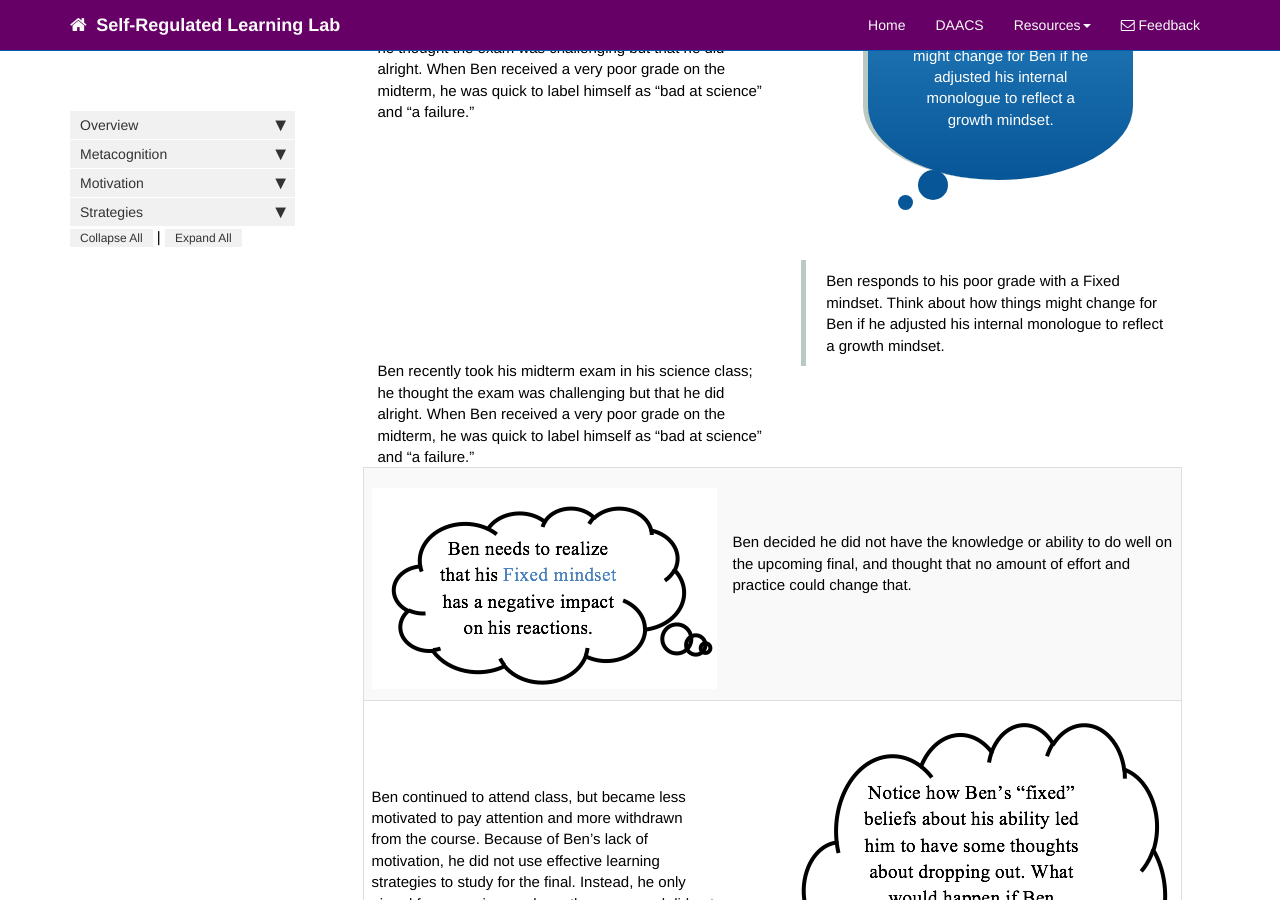
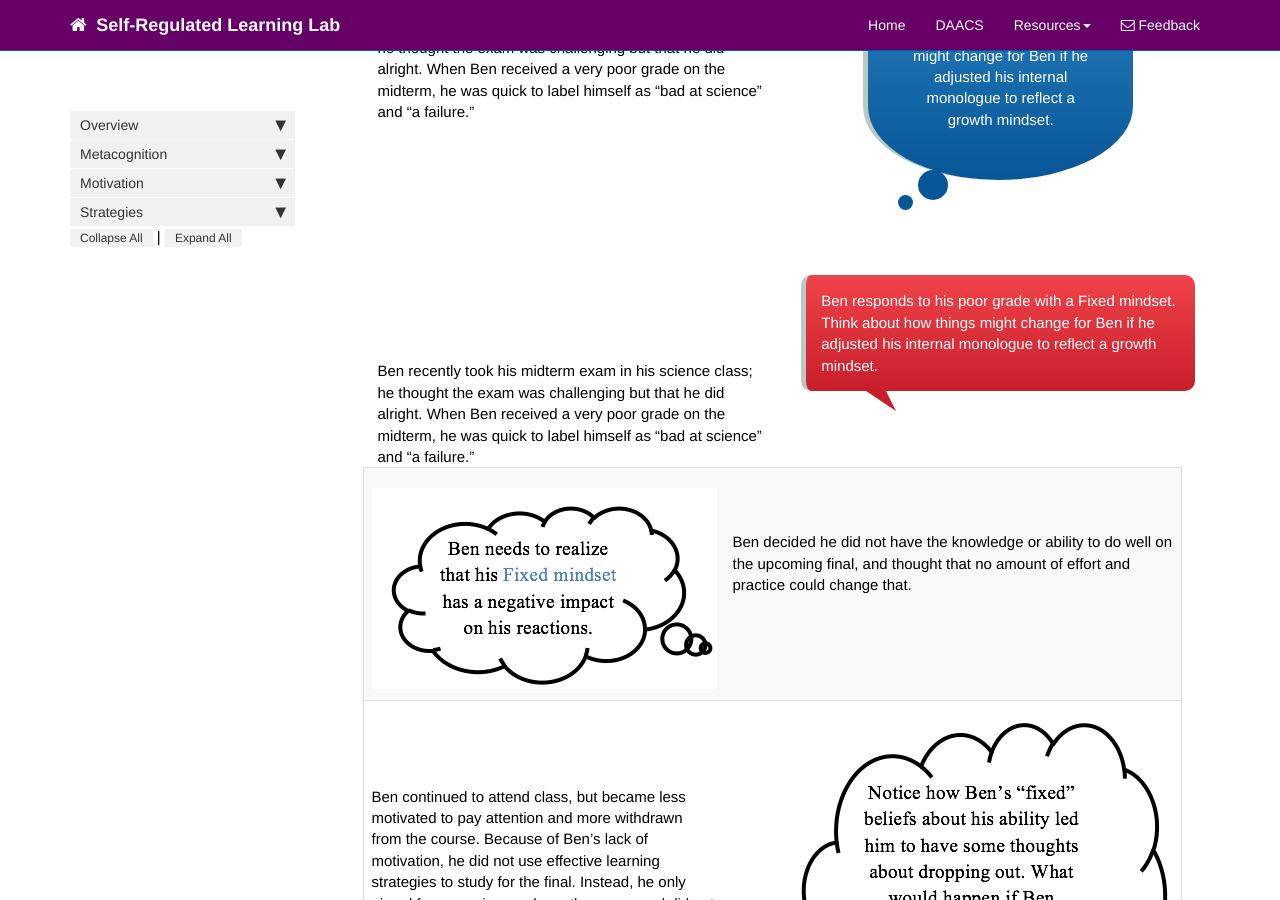
Before and after one commit to dfranklin02/SRL, a Jekyll site: the page built from docs/pages/motivation/mindset_profile.md, in a window 1280 px wide and 900 px high, scrolled down 491 px. Built offline with Jekyll 4.4.1, drawn with Linux system fonts in a browser that asks for light colours; nearby versions of some CDN libraries; comment, search, counter and statistics services are not loaded.

Commit message:
Update mindset_profile.md

```diff
--- a/docs/pages/motivation/mindset_profile.md
+++ b/docs/pages/motivation/mindset_profile.md
@@ -28,7 +28,7 @@ Ben responds to his poor grade with a Fixed mindset. Think about how things migh
 
 <div class="col-md-6" style="margin-top: 100px"> <!-- Adjust the margin-top until the text displays where you want -->
 Ben recently took his midterm exam in his science class; he thought the exam was challenging but that he did alright. When Ben received a very poor grade on the midterm, he was quick to label himself as “bad at science” and “a failure.”
-</div><div class="col-md-6"><blockquote class="triangle-isosceles.left">
+</div><div class="col-md-6"><blockquote class="triangle-obtuse">
 Ben responds to his poor grade with a Fixed mindset. Think about how things might change for Ben if he adjusted his internal monologue to reflect a growth mindset.
 </blockquote></div>
 
```
